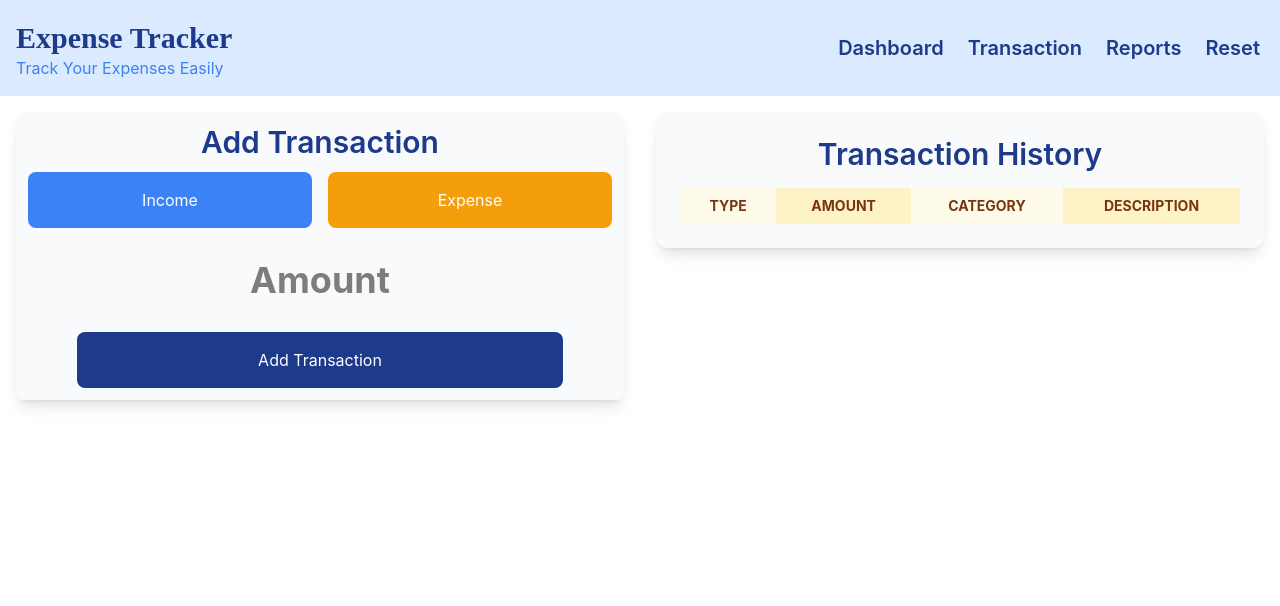
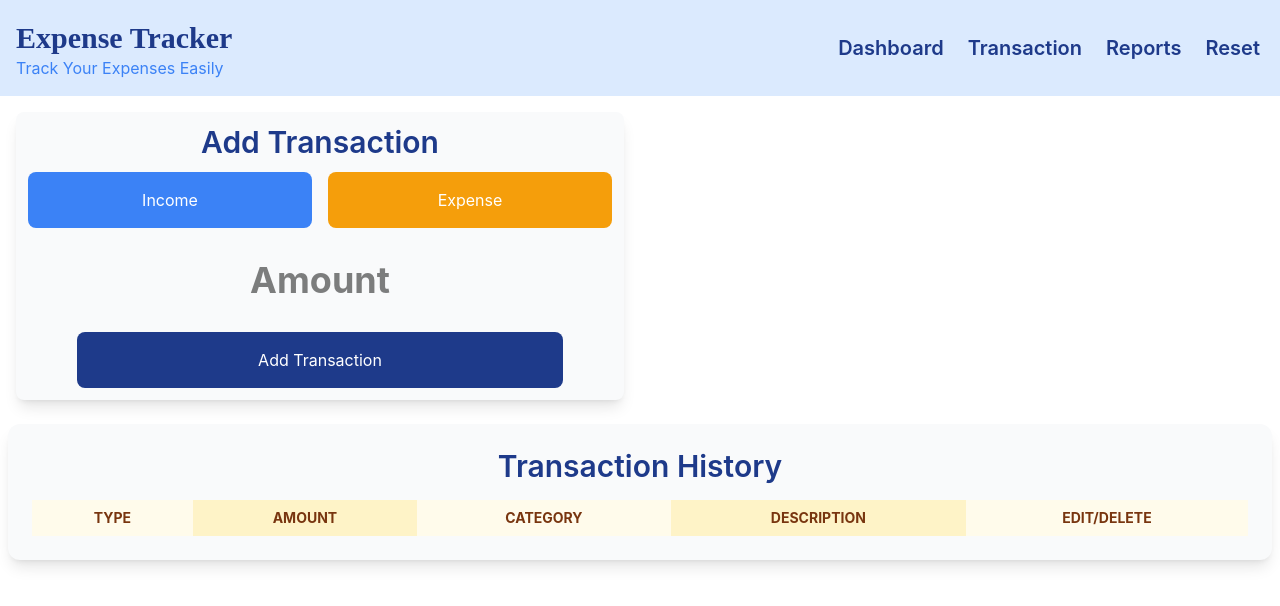
Before and after one commit to ravirafaliya/expense-tracker, a React (Vite) app: page / in a window 1280 px wide. Shown: the top 606 px of the page. Built offline with nearby package versions, Linux system fonts and the light colour scheme.

Commit message:
feat: delete button in transaction history

```diff
--- a/package.json
+++ b/package.json
@@ -13,6 +13,7 @@
     "@tailwindcss/vite": "^4.1.5",
     "react": "^19.1.0",
     "react-dom": "^19.1.0",
+    "react-icons": "^5.5.0",
     "react-router-dom": "^7.5.3",
     "tailwindcss": "^4.1.5"
   },
--- a/src/layouts/TransactionHistory.tsx
+++ b/src/layouts/TransactionHistory.tsx
@@ -1,3 +1,5 @@
+import { MdEdit, MdDelete } from "react-icons/md";
+
 type Transaction = {
   type: string;
   amount: string;
@@ -7,9 +9,13 @@ type Transaction = {
 
 type TransactionHistoryProps = {
   transactions: Transaction[];
+  onDeleteTransaction: (index: number) => void;
 };
 
-const TransactionHistory = ({ transactions }: TransactionHistoryProps) => {
+const TransactionHistory = ({
+  transactions,
+  onDeleteTransaction,
+}: TransactionHistoryProps) => {
   return (
     <div className="bg-[var(--bg-secondary)] shadow-lg rounded-xl p-6 mb-6">
       <h2 className="text-3xl font-semibold text-[var(--accent-primary-text)] mb-4 text-center">
@@ -22,6 +28,7 @@ const TransactionHistory = ({ transactions }: TransactionHistoryProps) => {
             <th className="px-4 py-2">Amount</th>
             <th className="px-4 py-2 bg-amber-50">Category</th>
             <th className="px-4 py-2">Description</th>
+            <th className="px-4 py-2 bg-amber-50">Edit/Delete</th>
           </tr>
         </thead>
         <tbody>
@@ -31,6 +38,21 @@ const TransactionHistory = ({ transactions }: TransactionHistoryProps) => {
               <td className="px-4 py-3">₹{transaction.amount}</td>
               <td className="px-4 py-3 capitalize">{transaction.category}</td>
               <td className="px-4 py-3">{transaction.description}</td>
+              <td className="px-4 py-3 flex justify-center items-center gap-4 text-xl">
+                <button
+                  onClick={() => alert("Edit Transaction")}
+                  className="text-green-950 hover:text-green-500 transition duration-500"
+                >
+                  <MdEdit />
+                </button>
+
+                <button
+                  onClick={() => onDeleteTransaction(index)}
+                  className="text-red-800 hover:text-red-500 transition duration-500"
+                >
+                  <MdDelete />
+                </button>
+              </td>
             </tr>
           ))}
         </tbody>
--- a/src/pages/Home.tsx
+++ b/src/pages/Home.tsx
@@ -16,6 +16,14 @@ const Home = () => {
   const handleAddTransaction = (newTransaction: Transaction) => {
     setTransactions([...transactions, newTransaction]);
   };
+
+  const handleDeleteButton = (indexToDelete: number): void => {
+    const updatedTransactions = transactions.filter((_, index: number) => {
+      return index !== indexToDelete;
+    });
+    setTransactions(updatedTransactions);
+  };
+
   return (
     <>
       <header>
@@ -26,8 +34,14 @@ const Home = () => {
           <AddTransaction onAddTransaction={handleAddTransaction} />
         </section>
         <section className="w-1/2 p-4">
-          <TransactionHistory transactions={transactions} />
+          {/* <TransactionHistory transactions={transactions} /> */}
         </section>
+      </div>
+      <div className="p-2">
+        <TransactionHistory
+          transactions={transactions}
+          onDeleteTransaction={handleDeleteButton}
+        />
       </div>
     </>
   );
```
Also changed, not shown: 1 other file (tests, documents, lock files or other folders).
